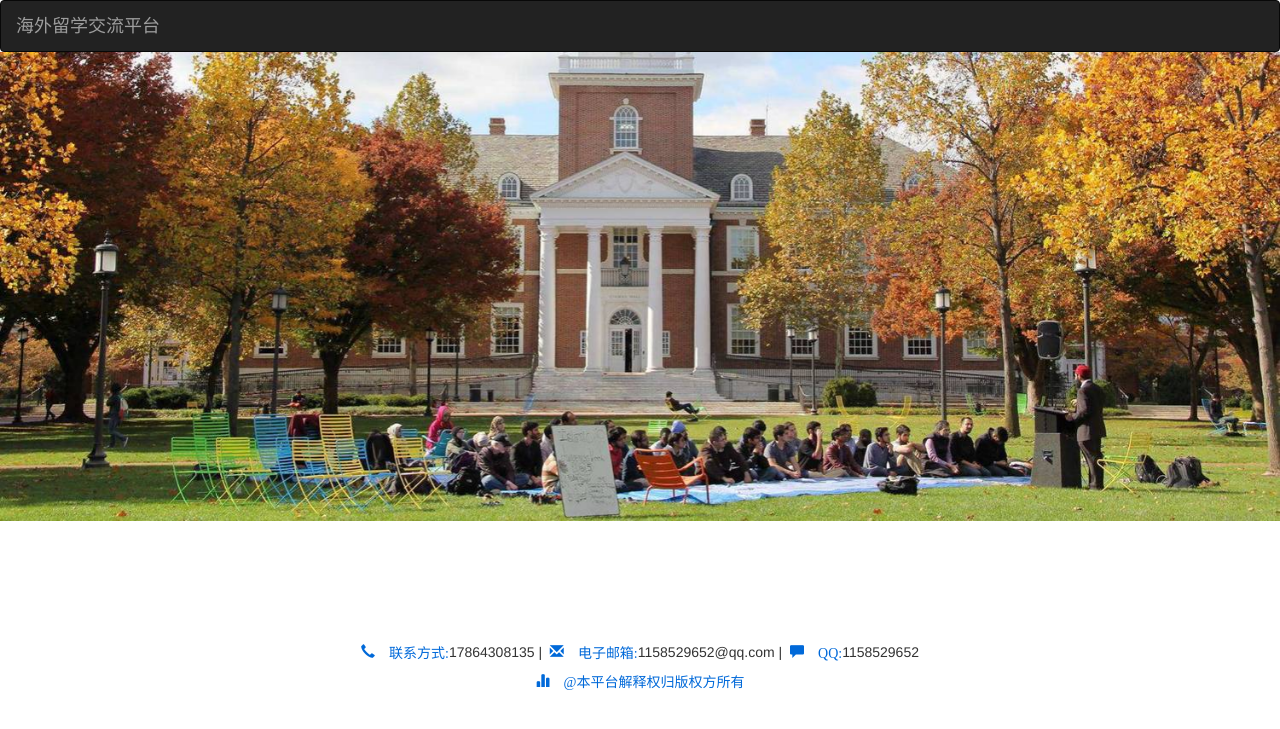
After one commit to Asan96/abroadpro, a Django app: page /abroad/home/ in a window 1280 px wide. The commit adds this page. Shown: the top 729 px of the page. Run offline with Django 3.2, Linux system fonts and the light colour scheme; data that the repository does not hold is empty; parts of the project's set-up code (start-up, migrations or seed data) failed here and were passed over; some libraries are stand-ins or nearby versions.

Commit message:
首页增加

```diff
--- a/abroad/static/css/public/public_style.css
+++ b/abroad/static/css/public/public_style.css
@@ -2,12 +2,13 @@
 菜单栏 样式
 */
 .menu_div{
-    background-color: #80bdff;
+    background-color: #76c4ff;
     position:absolute;
     padding-top: 0px;
     float: left;
     width: 200px;
     height: 100%;
+    border-right: 1px solid black;
     /*border:1px solid #008800;*/
 }
 
@@ -20,5 +21,12 @@
     border-right:none;
 }
 .text_brand{
-    font-size: medium;
+    font-size: 18px;
 }
+/*
+首页轮播图样式
+*/
+.carousel_picture{
+    width: 100%;
+    height: 500px;
+}
--- a/abroad/templates/base.html
+++ b/abroad/templates/base.html
@@ -10,6 +10,7 @@
     {% endblock %}
 </head>
 {% block css %}
+    {% load static %}
     <link rel="shortcut icon" type="image/x-icon" href="{% static "picture/login/favicon.ico" %}" />
     <link rel="stylesheet" href="{% static "web/plugin/css/bootstrap.css" %}">
     <link rel="stylesheet" href="{% static "web/plugin/css/bootstrap-datetimepicker.css" %}">
@@ -22,7 +23,7 @@
     <nav class="navbar navbar-inverse" role="navigation" style="margin: initial">
         <div class="container-fluid">
             <div class="navbar-header">
-                <a class="navbar-brand" href="#">海外留学交流平台</a>
+                <a class="navbar-brand" href="../home">海外留学交流平台</a>
             </div>
             <div>
                 <ul class="nav navbar-nav">
@@ -54,7 +55,13 @@
         </div>
     </nav>
 {% endblock %}
-{% block content %}
+{% block menu %}
+{% endblock %}
+<div style="padding-left: 200px">
+    {% block content %}
+    {% endblock %}
+</div>
+{% block home %}
 {% endblock %}
 </body>
 {% block js %}
--- /dev/null
+++ b/abroad/templates/home/home.html
@@ -0,0 +1,46 @@
+{% extends 'base.html' %}
+{% load static %}
+{% block style %}
+    <style>
+        .link_format{
+            font-size: 14px;
+            color: #0069d9;
+        }
+    </style>
+{% endblock %}
+{% block home %}
+    <div id="myCarousel" class="carousel slide" style="height:560px;">
+        <!-- 轮播（Carousel）指标 -->
+        <ol class="carousel-indicators">
+            <li data-target="#myCarousel" data-slide-to="0" class="active"></li>
+            <li data-target="#myCarousel" data-slide-to="1"></li>
+            <li data-target="#myCarousel" data-slide-to="2"></li>
+        </ol>
+        <!-- 轮播（Carousel）项目 -->
+        <div class="carousel-inner">
+            <div class="item active">
+                <img src="{% static 'picture/carousel/carousel_3.jpg' %}" alt="First slide" class="carousel_picture">
+            </div>
+            <div class="item">
+                <img src="{% static 'picture/carousel/carousel_2.jpg' %}" alt="Second slide" class="carousel_picture">
+            </div>
+            <div class="item">
+                <img src="{% static 'picture/carousel/carousel_1.jpg' %}" alt="Third slide" class="carousel_picture">
+            </div>
+        </div>
+    </div>
+    <nav style="padding-top: 30px;text-align: center">
+        <a href="#" class="glyphicon glyphicon-earphone link_format"> 联系方式: </a>17864308135 |&nbsp;
+        <a href="https:// mail.qq.com/cgi-bin/loginpage" class="glyphicon glyphicon-envelope link_format" target="_blank"> 电子邮箱: </a>1158529652@qq.com |&nbsp;
+        <a href="#" class="glyphicon glyphicon-comment link_format"> QQ: </a>1158529652
+        <br>
+        <p class="glyphicon glyphicon-stats link_format" style="padding-top: 10px"> @本平台解释权归版权方所有</p>
+    </nav>
+{% endblock %}
+{% block script %}
+    <script>
+        $(function(){
+            $('#myCarousel').carousel({interval:2000});
+        })
+    </script>
+{% endblock %}
--- a/abroad/templates/news/news.html
+++ b/abroad/templates/news/news.html
@@ -2,7 +2,7 @@
 {% block title_name %}
     投稿专栏
 {% endblock %}
-{% block content %}
+{% block menu %}
     <nav class="menu_div navbar-default">
         <ul class="nav sidebar-nav">
             <li class="sidebar-brand text_li text_brand">
--- a/abroad/urls.py
+++ b/abroad/urls.py
@@ -25,8 +25,10 @@ import views
 
 urlpatterns = [
     url(r'^admin/$', admin.site.urls),
+    # 模板继承页
+    url(r'^base/$', views.load_base_page),
     # 首页
-    url(r'^base/$', views.load_base_page),
+    url(r'^home/$', views.load_home_page),
     # 登陆注册
     url(r'^login/$', login_load.login_page_load),
     url(r'^login_verify/$', login_load.login_verify, name='login_verify'),
--- a/abroad/views.py
+++ b/abroad/views.py
@@ -9,3 +9,8 @@ from models import *
 def load_base_page(request):
     operations = Operating.objects.values()
     return render(request, "base.html", locals())
+
+@csrf_exempt
+def load_home_page(request):
+    operations = Operating.objects.values()
+    return render(request, "home/home.html", locals())
```
Also changed, not shown: abroad/templates/news/edit_news.html (+22 -0 lines), abroad/static/picture/carousel/carousel_1.jpg (added), abroad/static/picture/carousel/carousel_2.jpg (added), abroad/static/picture/carousel/carousel_3.jpg (added), abroad/static/picture/carousel/carousel_4.jpg (added), abroad/static/picture/carousel/carousel_5.jpg (added), abroad/static/picture/carousel/carousel_6.jpg (added).
